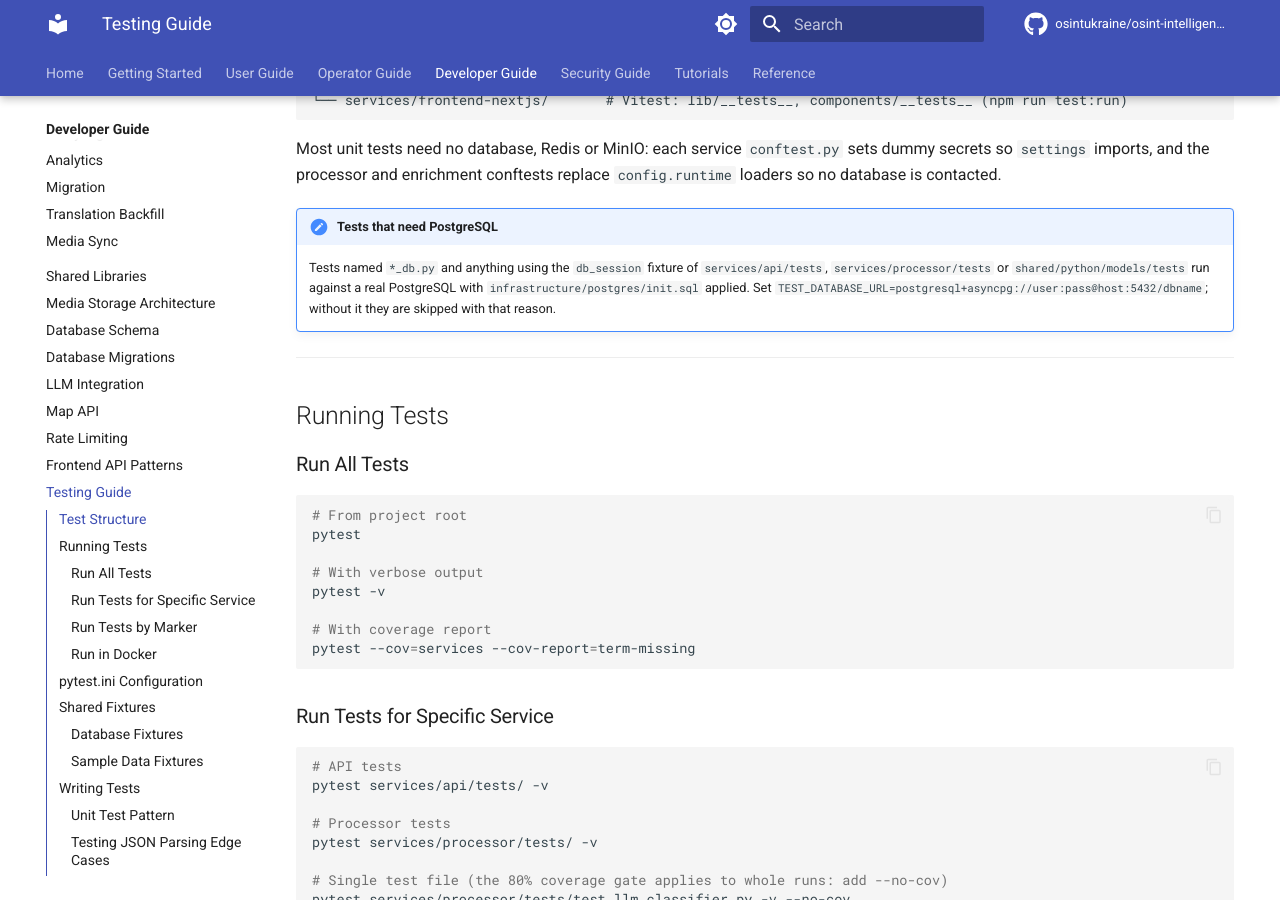
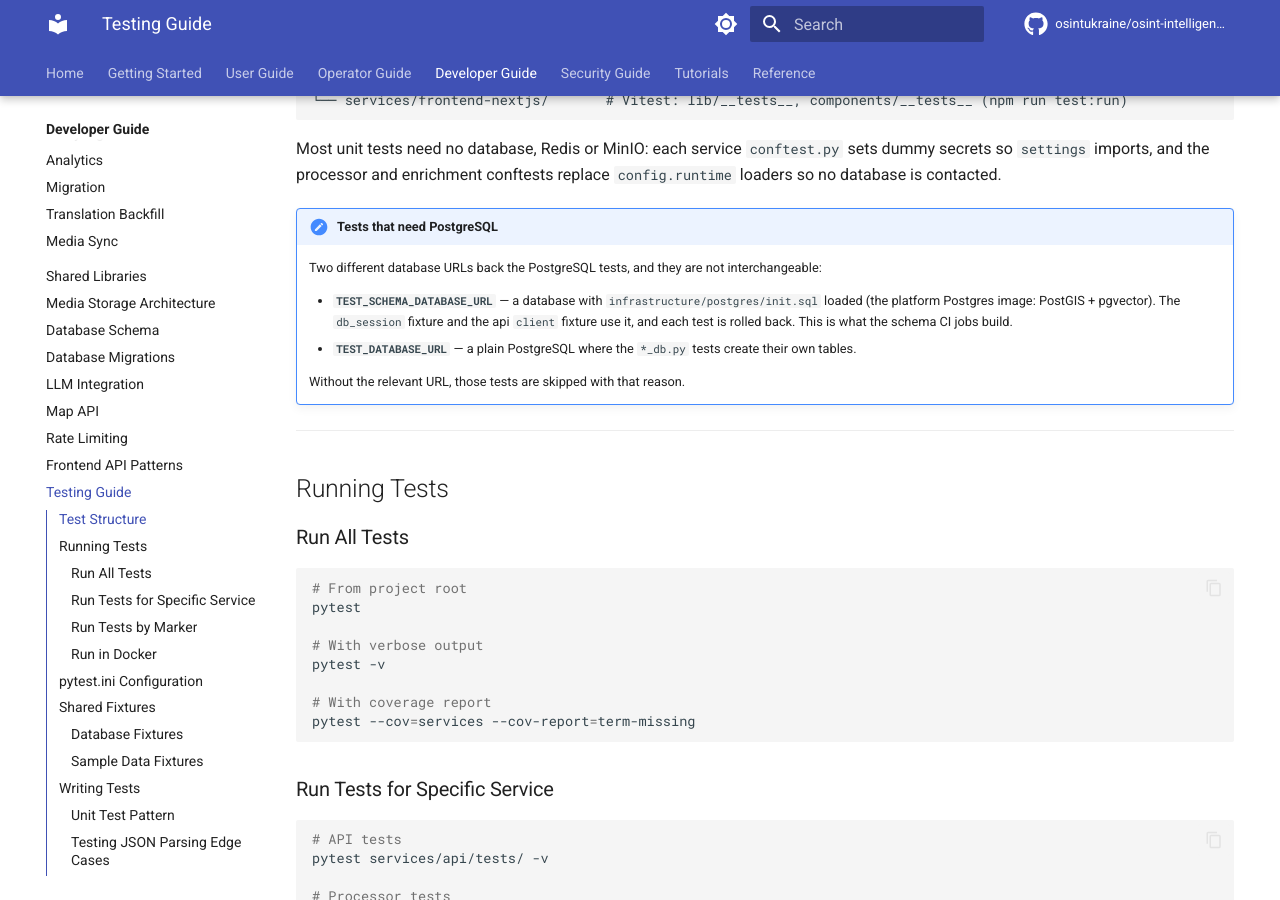
Before and after one commit to osintukraine/osint-platform-docs, an MkDocs documentation site: the page built from docs/developer-guide/testing-guide.md, in a window 1280 px wide and 900 px high, scrolled down 731 px. Built offline with MkDocs 1.6.1 and Material for MkDocs 9.7.7, drawn with Linux system fonts in a browser that asks for light colours; comment, search, counter and statistics services are not loaded; the version menu is left out; some of the changed text lies outside the part shown.

Commit message:
docs: developer-facing Nov changes (handoff section 3)
- shared-libraries.md: plain imports enforced by test_plain_shared_imports
  (#499); the one translator is deepl_client.py (#491); the one MediaArchiver
  does storage-box selection + perceptual hash at archive time (#482).
- llm-integration.md: council calls carry per-role gateway tags
  (role:screen|judge|indexer|narrative, #489); gateway keeps tags not bodies.
- testing-guide.md: distinguish TEST_SCHEMA_DATABASE_URL (init.sql; db_session
  and api client fixtures, rolled back) from TEST_DATABASE_URL (plain Postgres,
  *_db tests create own tables); document the five CI jobs in tests.yml.

Verified against osint-intelligence-platform origin/master (2026-11-12).
Claude-Session: https://claude.ai/code/session_01R3H6bJagfaUzgYq3y4mEED

```diff
--- a/docs/developer-guide/testing-guide.md
+++ b/docs/developer-guide/testing-guide.md
@@ -36,7 +36,12 @@ osint-intelligence-platform/
 Most unit tests need no database, Redis or MinIO: each service `conftest.py` sets dummy secrets so `settings` imports, and the processor and enrichment conftests replace `config.runtime` loaders so no database is contacted.
 
 !!! note "Tests that need PostgreSQL"
-    Tests named `*_db.py` and anything using the `db_session` fixture of `services/api/tests`, `services/processor/tests` or `shared/python/models/tests` run against a real PostgreSQL with `infrastructure/postgres/init.sql` applied. Set `TEST_DATABASE_URL=postgresql+asyncpg://user:pass@host:5432/dbname`; without it they are skipped with that reason.
+    Two different database URLs back the PostgreSQL tests, and they are not interchangeable:
+
+    - **`TEST_SCHEMA_DATABASE_URL`** — a database with `infrastructure/postgres/init.sql` loaded (the platform Postgres image: PostGIS + pgvector). The `db_session` fixture and the api `client` fixture use it, and each test is rolled back. This is what the schema CI jobs build.
+    - **`TEST_DATABASE_URL`** — a plain PostgreSQL where the `*_db.py` tests create their own tables.
+
+    Without the relevant URL, those tests are skipped with that reason.
 
 ---
 
@@ -510,6 +515,20 @@ pytest -k "spam"  # Run tests with "spam" in name
 
 ---
 
+## Continuous integration
+
+`.github/workflows/tests.yml` runs **five jobs** on every pull request and push:
+
+| Job | Scope | Database |
+|-----|-------|----------|
+| `processor-enrichment` | processor + enrichment suites | `TEST_DATABASE_URL` (plain Postgres) |
+| `api` | api suite + shared config | — |
+| `services` | listener, notifier, rss-ingestor, media-sync, shared, scripts, opensanctions | — |
+| `schema` | enrichment against the real schema | `TEST_SCHEMA_DATABASE_URL` (init.sql) |
+| `schema-api` | api against the real schema | `TEST_SCHEMA_DATABASE_URL` (init.sql) |
+
+The two **schema** jobs build the platform Postgres image (PostGIS + pgvector) and load `init.sql`, so the `db_session` and api `client` fixtures run against the production schema; the other jobs use a plain Postgres or no database at all.
+
 ## Related Documentation
 
 - [Adding Features](adding-features.md) - Test requirements for new features
```
Also changed, not shown: docs/developer-guide/llm-integration.md (+2 -0 lines), docs/developer-guide/shared-libraries.md (+3 -3 lines).
